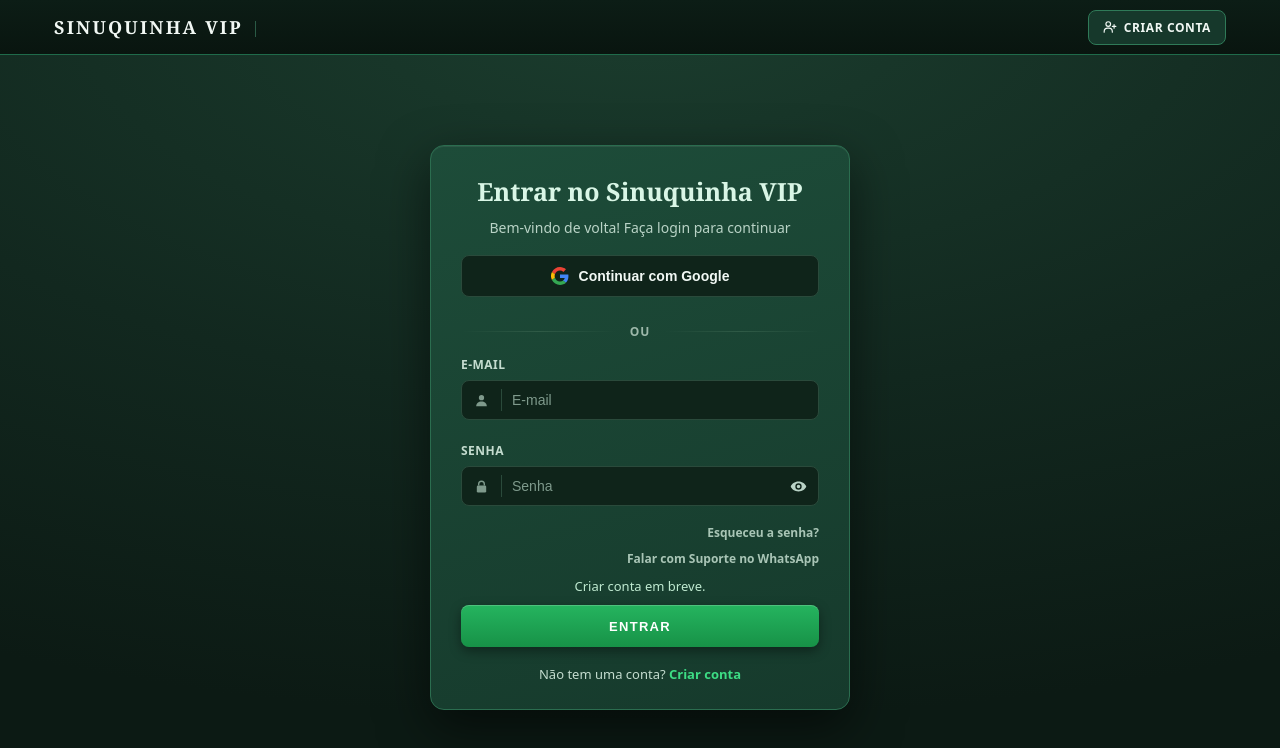
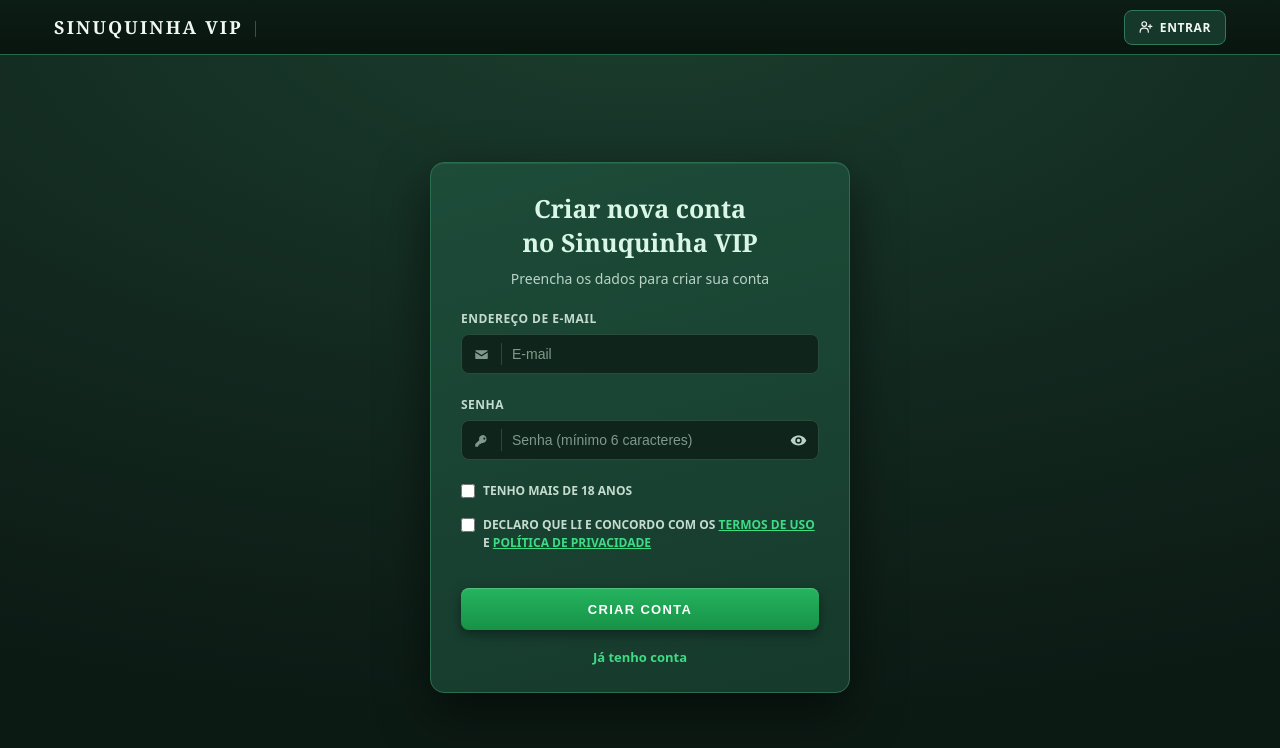
Before and after one commit to maria7999/sinuca-online, a website: page public/index.html in a window 1280 px wide. Both pictures are taken after a click on the link "CRIAR CONTA". Drawn offline with Linux system fonts and the light colour scheme.

Commit message:
Add files via upload

```diff
--- a/public/index.html
+++ b/public/index.html
@@ -56,7 +56,7 @@
 .lg-main{flex:1;display:flex;align-items:center;justify-content:center;padding:32px 16px}
 .lg-card{width:100%;max-width:420px;border-radius:14px;border:1px solid #2b6d4f;padding:28px 30px 26px;
  background:linear-gradient(165deg,#1d4c39 0%,#163a2c 100%);box-shadow:0 18px 50px #0008,inset 0 1px 0 #ffffff12}
-.lg-card h2{margin:0;text-align:center;font-family:Georgia,"Times New Roman",serif;font-size:25px;font-weight:700;color:#d9f6e6}
+.lg-card h2{text-wrap:balance;margin:0;text-align:center;font-family:Georgia,"Times New Roman",serif;font-size:25px;font-weight:700;color:#d9f6e6}
 .lg-sub{margin:10px 0 18px;text-align:center;font-size:14px;color:#b9d3c6}
 .lg-google{width:100%;height:42px;display:flex;align-items:center;justify-content:center;gap:10px;background:#0f241a;color:#f1f8f4;border:1px solid #2a4a3b;border-radius:8px;font-size:14px;font-weight:700}
 .lg-google svg{width:18px;height:18px}
@@ -79,6 +79,13 @@
 .lg-err.info{color:#bfe9d0}
 .lg-foot{margin:18px 0 0;text-align:center;font-size:13px;color:#c4dccf}
 .lg-foot a{color:#3ddc84;font-weight:800;text-decoration:none}
+
+.lg-chk{display:flex;align-items:flex-start;gap:8px;margin:0 0 16px;font-size:12px;font-weight:700;text-transform:uppercase;color:#c4dccf;line-height:1.5;cursor:pointer}
+.lg-chk input{flex:none;width:14px;height:14px;margin:2px 0 0;accent-color:#3ddc84;padding:0}
+.lg-chk a{color:#3ddc84;text-decoration:underline}
+.lg-back{display:block;margin:18px 0 0;text-align:center;color:#3ddc84;font-size:13px;font-weight:800;text-decoration:none}
+#sgForm{display:none}
+#sgForm .lg-sub{margin-bottom:22px}
 @media(max-width:520px){.lg-top{padding:0 14px}.lg-card{padding:24px 20px 22px}.lg-brand{font-size:16px}}
 </style>
 </head>
@@ -86,7 +93,7 @@
 <div id="login">
   <header class="lg-top"><div class="lg-top-in">
     <div class="lg-brand">Sinuquinha VIP</div>
-    <a class="lg-mini" href="#" data-act="signup" style="text-decoration:none"><svg viewBox="0 0 24 24" fill="none" stroke="currentColor" stroke-width="2" stroke-linecap="round" stroke-linejoin="round"><circle cx="9" cy="7" r="4"/><path d="M2 21v-1a6 6 0 0 1 6-6h2a6 6 0 0 1 6 6v1"/><path d="M19 8v6M16 11h6"/></svg>Criar conta</a>
+    <a class="lg-mini" id="lgTop" href="#" data-act="signup" style="text-decoration:none"><svg viewBox="0 0 24 24" fill="none" stroke="currentColor" stroke-width="2" stroke-linecap="round" stroke-linejoin="round"><circle cx="9" cy="7" r="4"/><path d="M2 21v-1a6 6 0 0 1 6-6h2a6 6 0 0 1 6 6v1"/><path d="M19 8v6M16 11h6"/></svg><span id="lgTopTxt">Criar conta</span></a>
   </div></header>
   <main class="lg-main">
     <form class="lg-card" id="lgForm" novalidate>
@@ -112,6 +119,26 @@
       <div class="lg-err" id="lgErr"></div>
       <button type="submit" class="lg-go">Entrar</button>
       <p class="lg-foot">Não tem uma conta? <a href="#" data-act="signup">Criar conta</a></p>
+    </form>
+    <form class="lg-card" id="sgForm" novalidate>
+      <h2>Criar nova conta no Sinuquinha VIP</h2>
+      <p class="lg-sub">Preencha os dados para criar sua conta</p>
+      <label class="lg-lbl" for="sgEmail">Endereço de e-mail</label>
+      <div class="lg-field">
+        <span class="lg-ico"><svg viewBox="0 0 24 24" fill="currentColor"><path d="M3 5h18a1 1 0 0 1 1 1v.4l-10 6.3L2 6.4V6a1 1 0 0 1 1-1zm19 3.7V18a1 1 0 0 1-1 1H3a1 1 0 0 1-1-1V8.7l10 6.3z"/></svg></span>
+        <input id="sgEmail" type="email" placeholder="E-mail" autocomplete="email" inputmode="email" autocapitalize="off" spellcheck="false">
+      </div>
+      <label class="lg-lbl" for="sgPass">Senha</label>
+      <div class="lg-field">
+        <span class="lg-ico"><svg viewBox="0 0 24 24" fill="currentColor"><path d="M14.5 3a6.5 6.5 0 0 0-6.2 8.4L2 17.7V22h4.3v-2.2h2.2v-2.2h2.2l1.6-1.6A6.5 6.5 0 1 0 14.5 3zm2 4.2a1.7 1.7 0 1 1 0 3.4 1.7 1.7 0 0 1 0-3.4z"/></svg></span>
+        <input id="sgPass" type="password" placeholder="Senha (mínimo 6 caracteres)" autocomplete="new-password">
+        <button type="button" class="lg-eye" id="sgEye" aria-label="Mostrar senha"><svg viewBox="0 0 24 24" fill="currentColor"><path d="M12 5C6.5 5 2.3 8.6 1 12c1.3 3.4 5.5 7 11 7s9.7-3.6 11-7c-1.3-3.4-5.5-7-11-7zm0 11.5A4.5 4.5 0 1 1 12 7.5a4.5 4.5 0 0 1 0 9zm0-7a2.5 2.5 0 1 0 0 5 2.5 2.5 0 0 0 0-5z"/></svg></button>
+      </div>
+      <label class="lg-chk"><input type="checkbox" id="sgAge"><span>Tenho mais de 18 anos</span></label>
+      <label class="lg-chk"><input type="checkbox" id="sgTerms"><span>Declaro que li e concordo com os <a href="#" data-act="terms">Termos de uso</a> e <a href="#" data-act="privacy">Política de privacidade</a></span></label>
+      <div class="lg-err" id="sgErr"></div>
+      <button type="submit" class="lg-go">Criar conta</button>
+      <a class="lg-back" href="#" data-act="login">Já tenho conta</a>
     </form>
   </main>
 </div>
@@ -180,13 +207,33 @@
 });
 $('lgGoogle').onclick = () => lgMsg('Login com Google ainda não está ativo.', true);
 $('lgEye').onclick = () => { const p = $('lgPass'); p.type = p.type === 'password' ? 'text' : 'password'; };
+function lgView(v) {
+  const su = v === 'signup';
+  $('lgForm').style.display = su ? 'none' : ''; $('sgForm').style.display = su ? 'block' : 'none';
+  lgMsg(''); sgMsg('');
+  const t = $('lgTop'); t.dataset.act = su ? 'login' : 'signup'; $('lgTopTxt').textContent = su ? 'Entrar' : 'Criar conta';
+  $('login').scrollTop = 0;
+}
+function sgMsg(t, info) { const e = $('sgErr'); e.textContent = t || ''; e.className = 'lg-err' + (info ? ' info' : ''); }
+$('sgEye').onclick = () => { const p = $('sgPass'); p.type = p.type === 'password' ? 'text' : 'password'; };
+$('sgForm').addEventListener('submit', e => {
+  e.preventDefault();
+  const em = $('sgEmail').value.trim(), pw = $('sgPass').value;
+  if (!/^[^@\s]+@[^@\s]+\.[^@\s]+$/.test(em)) { sgMsg('Digite um e-mail válido.'); return; }
+  if (pw.length < 6) { sgMsg('A senha precisa ter no mínimo 6 caracteres.'); return; }
+  if (!$('sgAge').checked) { sgMsg('Confirme que você tem mais de 18 anos.'); return; }
+  if (!$('sgTerms').checked) { sgMsg('Aceite os Termos de uso e a Política de privacidade.'); return; }
+  sgMsg('');
+  lgEnter(em); // TODO: criar a conta no servidor antes de entrar
+});
 document.querySelectorAll('#login [data-act]').forEach(a => a.addEventListener('click', e => {
   e.preventDefault();
   const k = a.dataset.act;
-  if (k === 'support' && SUPPORT_WHATSAPP) window.open('https://wa.me/' + SUPPORT_WHATSAPP, '_blank');
+  if (k === 'signup' || k === 'login') lgView(k);
+  else if (k === 'support' && SUPPORT_WHATSAPP) window.open('https://wa.me/' + SUPPORT_WHATSAPP, '_blank');
   else if (k === 'support') lgMsg('Suporte pelo WhatsApp ainda não configurado.', true);
   else if (k === 'forgot') lgMsg('Recuperação de senha em breve.', true);
-  else lgMsg('Criar conta em breve.', true);
+  else sgMsg('Esta página ainda não foi criada.', true);
 }));
 
 // ---------- conexao ----------
```
